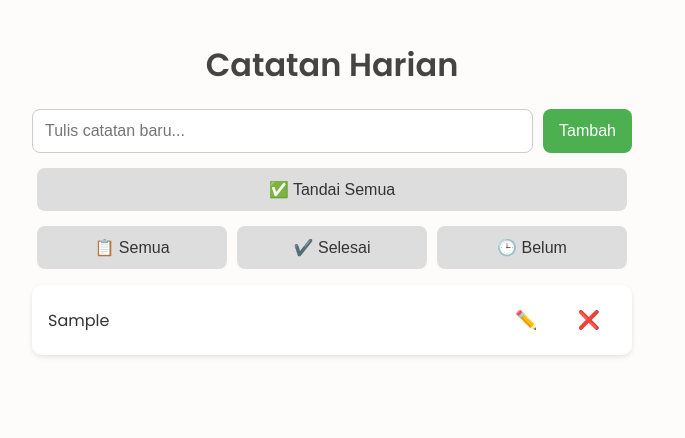
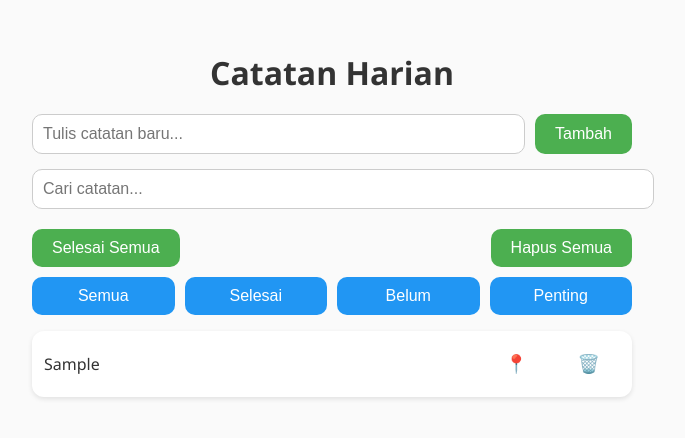
Before and after one commit to muhamadnurahman/display-jadwal-mushollah-albarokah, a plain HTML site: page index.html in a window 1280 px wide. Both pictures are taken after typing "Sample" into the empty fields and a click on the button "Tambah". Shown: the whole page, without its empty margins (308-993 px from the left). Drawn offline with Linux system fonts and the light colour scheme.

Commit message:
Update index.html
tambah fitur-fitur

```diff
--- a/index.html
+++ b/index.html
@@ -4,79 +4,74 @@
   <meta charset="UTF-8">
   <meta name="viewport" content="width=device-width, initial-scale=1.0">
   <title>Catatan Harian</title>
-  <link href="https://fonts.googleapis.com/css2?family=Poppins:wght@400;600&display=swap" rel="stylesheet">
   <style>
-    * {
-      box-sizing: border-box;
-    }
-
     body {
-      font-family: 'Poppins', sans-serif;
-      background: #fdfcfb;
-      padding: 20px;
-      margin: 0;
-      color: #333;
-    }
-
-    .container {
+      font-family: "Segoe UI", sans-serif;
+      background: #fafafa;
+      padding: 30px;
       max-width: 600px;
       margin: auto;
+      color: #333;
     }
 
     h1 {
       text-align: center;
+      color: #333;
       margin-bottom: 20px;
-      font-weight: 600;
-      color: #444;
     }
 
-    form {
+    #todo-form {
       display: flex;
       gap: 10px;
       margin-bottom: 15px;
     }
 
-    input[type="text"] {
+    #todo-input {
       flex: 1;
-      padding: 12px;
-      border-radius: 8px;
+      padding: 10px;
+      font-size: 16px;
       border: 1px solid #ccc;
-      font-size: 16px;
+      border-radius: 10px;
     }
 
     button {
-      padding: 12px 16px;
+      padding: 10px 20px;
+      font-size: 16px;
+      background-color: #4caf50;
       border: none;
-      border-radius: 8px;
-      font-size: 16px;
+      color: white;
+      border-radius: 10px;
       cursor: pointer;
-      transition: all 0.3s ease;
     }
 
-    button.primary {
-      background-color: #4caf50;
-      color: white;
+    button:hover {
+      background-color: #388e3c;
     }
 
-    button.primary:hover {
-      background-color: #45a049;
+    #filter-buttons, #tools {
+      display: flex;
+      justify-content: space-between;
+      flex-wrap: wrap;
+      gap: 10px;
+      margin: 10px 0;
     }
 
-    .filters, .mark-all {
-      display: flex;
-      justify-content: space-between;
-      margin-bottom: 15px;
+    .filter-btn {
+      flex: 1;
+      background-color: #2196f3;
     }
 
-    .filters button, .mark-all button {
-      flex: 1;
-      margin: 0 5px;
-      background-color: #ddd;
-      color: #333;
+    .filter-btn:hover {
+      background-color: #1976d2;
     }
 
-    .filters button:hover, .mark-all button:hover {
-      background-color: #ccc;
+    #search {
+      width: 100%;
+      padding: 10px;
+      font-size: 16px;
+      margin-bottom: 10px;
+      border-radius: 10px;
+      border: 1px solid #ccc;
     }
 
     ul {
@@ -85,138 +80,135 @@
     }
 
     li {
-      background: white;
-      margin-bottom: 10px;
-      padding: 12px 16px;
-      border-radius: 10px;
+      background: #fff;
+      border-radius: 12px;
+      padding: 12px;
+      margin-bottom: 12px;
       box-shadow: 0 2px 5px rgba(0,0,0,0.1);
       display: flex;
+      justify-content: space-between;
       align-items: center;
-      justify-content: space-between;
-      transition: background 0.3s;
+      transition: 0.3s ease;
     }
 
-    li:hover {
-      background: #f9f9f9;
+    li.done {
+      background: #e0f7fa;
+      text-decoration: line-through;
+      color: #888;
     }
 
-    .task-text {
-      flex: 1;
-      margin-right: 10px;
-      word-break: break-word;
-      cursor: pointer;
-    }
-
-    .done {
-      text-decoration: line-through;
-      color: #aaa;
-    }
-
-    .icon-btn {
+    .actions button {
       background: none;
       border: none;
       cursor: pointer;
       font-size: 18px;
-      margin-left: 8px;
-      color: #666;
-      transition: color 0.2s;
+      margin-left: 10px;
     }
 
-    .icon-btn:hover {
-      color: #000;
+    .important {
+      color: #e91e63;
+      font-weight: bold;
     }
 
-    @media (max-width: 500px) {
-      form, .filters, .mark-all {
-        flex-direction: column;
-      }
-
-      button {
-        width: 100%;
-        margin: 5px 0;
-      }
-
-      .filters button, .mark-all button {
-        margin: 5px 0;
-      }
+    span[contenteditable="true"]:focus {
+      outline: 2px solid #4caf50;
+      background-color: #f1f8e9;
     }
   </style>
 </head>
 <body>
-  <div class="container">
   <h1>Catatan Harian</h1>
 
   <form id="todo-form">
-      <input type="text" id="todo-input" placeholder="Tulis catatan baru..." required>
-      <button class="primary" type="submit">Tambah</button>
+    <input type="text" id="todo-input" placeholder="Tulis catatan baru..." required />
+    <button type="submit">Tambah</button>
   </form>
 
-    <div class="mark-all">
-      <button id="mark-all-done">✅ Tandai Semua</button>
+  <input type="text" id="search" placeholder="Cari catatan...">
+
+  <div id="tools">
+    <button id="mark-all-done">Selesai Semua</button>
+    <button id="clear-all">Hapus Semua</button>
   </div>
 
-    <div class="filters">
-      <button id="filter-all">📋 Semua</button>
-      <button id="filter-done">✔️ Selesai</button>
-      <button id="filter-pending">🕒 Belum</button>
+  <div id="filter-buttons">
+    <button class="filter-btn" id="filter-all">Semua</button>
+    <button class="filter-btn" id="filter-done">Selesai</button>
+    <button class="filter-btn" id="filter-pending">Belum</button>
+    <button class="filter-btn" id="filter-important">Penting</button>
   </div>
 
   <ul id="todo-list"></ul>
-  </div>
 
   <script>
     const form = document.getElementById("todo-form");
     const input = document.getElementById("todo-input");
     const list = document.getElementById("todo-list");
+    const search = document.getElementById("search");
 
     let todos = JSON.parse(localStorage.getItem("todos")) || [];
 
-    function renderTodos(filter = 'all') {
+    function renderTodos(filter = 'all', keyword = '') {
       list.innerHTML = "";
-      let filtered = todos;
 
-      if (filter === 'done') {
-        filtered = todos.filter(t => t.done);
-      } else if (filter === 'pending') {
-        filtered = todos.filter(t => !t.done);
-      }
+      let filtered = todos.filter(todo => {
+        if (keyword && !todo.text.toLowerCase().includes(keyword.toLowerCase())) return false;
+        if (filter === 'done') return todo.done;
+        if (filter === 'pending') return !todo.done;
+        if (filter === 'important') return todo.important;
+        return true;
+      });
+
+      // Urutkan penting ke atas
+      filtered.sort((a, b) => b.important - a.important);
 
       filtered.forEach((todo, index) => {
         const li = document.createElement("li");
+        if (todo.done) li.classList.add("done");
 
         const span = document.createElement("span");
         span.textContent = todo.text;
-        span.className = "task-text" + (todo.done ? " done" : "");
+        span.contentEditable = true;
+        span.style.flex = "1";
+        if (todo.important) span.classList.add("important");
+
+        span.addEventListener("input", () => {
+          todos[index].text = span.textContent;
+          saveTodos();
+        });
+
         span.addEventListener("click", () => {
           todos[index].done = !todos[index].done;
           saveTodos();
-          renderTodos(filter);
+          renderTodos(filter, search.value);
         });
 
-        const editBtn = document.createElement("button");
-        editBtn.className = "icon-btn";
-        editBtn.innerHTML = "✏️";
-        editBtn.addEventListener("click", () => {
-          const newText = prompt("Edit catatan:", todo.text);
-          if (newText) {
-            todos[index].text = newText;
+        const actions = document.createElement("div");
+        actions.className = "actions";
+
+        const pinBtn = document.createElement("button");
+        pinBtn.innerHTML = todo.important ? "📌" : "📍";
+        pinBtn.title = "Tandai penting";
+        pinBtn.addEventListener("click", () => {
+          todos[index].important = !todos[index].important;
           saveTodos();
-            renderTodos(filter);
-          }
+          renderTodos(filter, search.value);
         });
 
         const delBtn = document.createElement("button");
-        delBtn.className = "icon-btn";
-        delBtn.innerHTML = "❌";
+        delBtn.innerHTML = "🗑️";
+        delBtn.title = "Hapus";
         delBtn.addEventListener("click", () => {
           todos.splice(index, 1);
           saveTodos();
-          renderTodos(filter);
+          renderTodos(filter, search.value);
         });
 
+        actions.appendChild(pinBtn);
+        actions.appendChild(delBtn);
+
         li.appendChild(span);
-        li.appendChild(editBtn);
-        li.appendChild(delBtn);
+        li.appendChild(actions);
         list.appendChild(li);
       });
     }
@@ -227,23 +219,35 @@
 
     form.addEventListener("submit", (e) => {
       e.preventDefault();
-      const taskText = input.value.trim();
-      if (!taskText) return;
-      todos.push({ text: taskText, done: false });
+      const text = input.value.trim();
+      if (text) {
+        todos.push({ text, done: false, important: false });
+        input.value = "";
         saveTodos();
         renderTodos();
-      input.value = "";
+      }
     });
 
     document.getElementById("mark-all-done").addEventListener("click", () => {
-      todos.forEach(todo => todo.done = true);
+      todos.forEach(t => t.done = true);
       saveTodos();
       renderTodos();
     });
 
-    document.getElementById("filter-all").addEventListener("click", () => renderTodos('all'));
-    document.getElementById("filter-done").addEventListener("click", () => renderTodos('done'));
-    document.getElementById("filter-pending").addEventListener("click", () => renderTodos('pending'));
+    document.getElementById("clear-all").addEventListener("click", () => {
+      if (confirm("Hapus semua catatan?")) {
+        todos = [];
+        saveTodos();
+        renderTodos();
+      }
+    });
+
+    document.getElementById("filter-all").onclick = () => renderTodos("all", search.value);
+    document.getElementById("filter-done").onclick = () => renderTodos("done", search.value);
+    document.getElementById("filter-pending").onclick = () => renderTodos("pending", search.value);
+    document.getElementById("filter-important").onclick = () => renderTodos("important", search.value);
+
+    search.addEventListener("input", () => renderTodos("all", search.value));
 
     renderTodos();
   </script>
```
Lines whose indentation alone changed are shown as unchanged.
